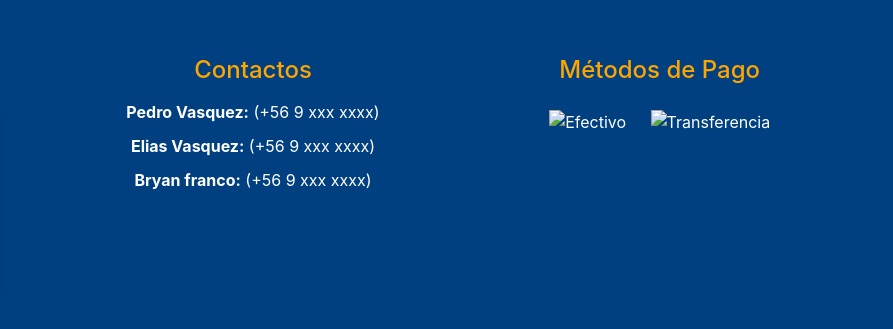
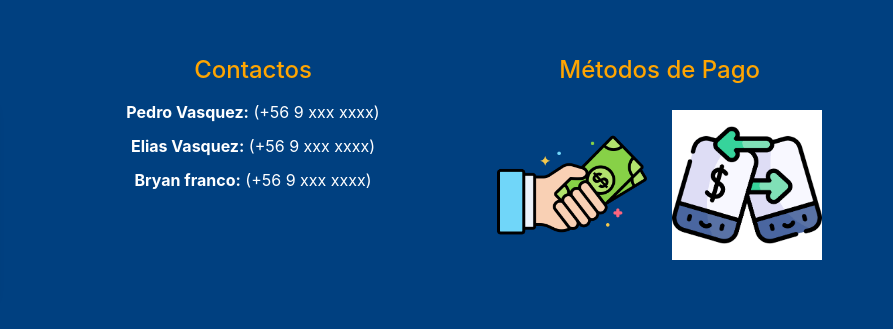
Before and after one commit to sperezn/Parabrisas_Vasquez, a website: page views/Index.html in a window 1280 px wide. Shown: the part 1958-2287 px from the top of the page, 387-1280 px from the left. Drawn offline with nearby package versions, Linux system fonts and the light colour scheme.

```diff
--- a/views/Index.html
+++ b/views/Index.html
@@ -193,8 +193,8 @@
 
         <div class="footer-section payments">
             <h4>Métodos de Pago</h4>
-            <img src="efectivo.png" alt="Efectivo" width="50">
-            <img src="transfe.png" alt="Transferencia" width="50">
+            <img src="/public/imagenes/efectivo.png" alt="Efectivo" width="150">
+            <img src="/public/imagenes/transfe.png" alt="Transferencia" width="150">
 
         </div>
     </div>
```
Also changed, not shown: Screenshots/AgendarCita.png (added), Screenshots/Contacto.png (added), Screenshots/Home.png (added), Screenshots/Home_2.png (added), Screenshots/Home_3.png (added), Screenshots/Home_4.png (added), Screenshots/Login.png (added), Screenshots/Registro.png (added), Screenshots/Servicio.png (added), Screenshots/Servicio_2.png (added), Screenshots/Servicio_3.png (added), Screenshots/Servicio_4.png (added).
